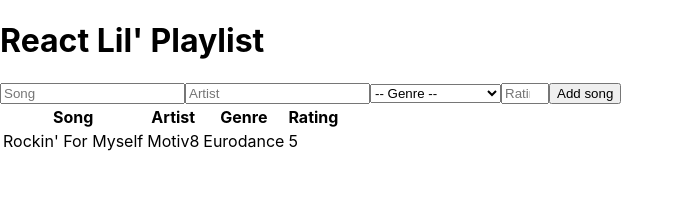
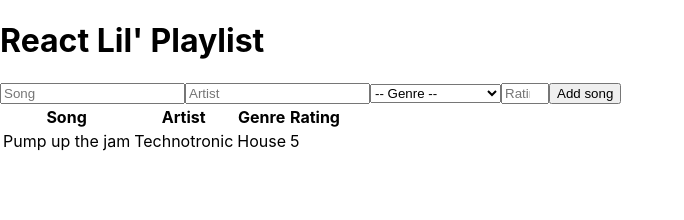
Before and after one commit to WesselKonstantinov/ReactPlaylist, a React (Create React App) app: page / in a window 1280 px wide. Shown: the top 220 px of the page, without its empty margins (0-684 px from the left). Built offline with nearby package versions, Linux system fonts and the light colour scheme.

Commit message:
Add initial state and modify child components to make them receive the state as props

```diff
--- a/src/components/Song.js
+++ b/src/components/Song.js
@@ -1,10 +1,11 @@
-function Song() {
+function Song(props) {
+    const { name, artist, genre, rating } = props;
     return (
         <tr>
-            <td>Rockin' For Myself</td>
-            <td>Motiv8</td>
-            <td>Eurodance</td>
-            <td>5</td>
+            <td>{name}</td>
+            <td>{artist}</td>
+            <td>{genre}</td>
+            <td>{rating}</td>
         </tr>
     );
 }
--- a/src/components/SongOverview.js
+++ b/src/components/SongOverview.js
@@ -1,11 +1,20 @@
+import { useState } from 'react';
 import SongForm from './SongForm';
 import SongTable from './SongTable';
 
 function SongOverview() {
+    const [songs, setSongs] = useState([{
+        id: 1,
+        name: 'Pump up the jam',
+        artist: 'Technotronic',
+        genre: 'House',
+        rating: 5,
+    }]);
+
     return (
         <main>
             <SongForm />
-            <SongTable />
+            <SongTable songs={songs} />
         </main>
     );
 }
--- a/src/components/SongTable.js
+++ b/src/components/SongTable.js
@@ -1,6 +1,16 @@
 import Song from './Song';
 
-function SongTable() {
+function SongTable(props) {
+    const songs = props.songs.map(song => (
+        <Song
+            key={song.id}
+            name={song.name}
+            artist={song.artist}
+            genre={song.genre}
+            rating={song.rating}
+        />
+    ));
+
     return (
         <table>
             <thead>
@@ -12,7 +22,7 @@ function SongTable() {
                 </tr>
             </thead>
             <tbody>
-                <Song />
+                {songs}
             </tbody>
         </table>
     );
```
